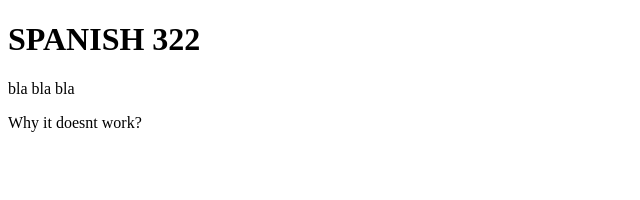
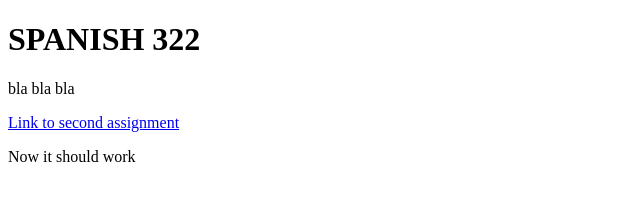
Before and after one commit to philippegaroflid/philippegaroflid.github.io, a plain HTML site: page index.html in a window 1280 px wide. Shown: the whole page, without its empty margins (0-640 px from the left). Drawn offline with Linux system fonts and the light colour scheme.

Commit message:
adding back ling

```diff
--- a/index.html
+++ b/index.html
@@ -12,8 +12,9 @@
 <p></p>
 <p>bla bla bla</p>
 
+<a href="secondassignment.html"> Link to second assignment </a>
 
-<p> Why it doesnt work?</p>
+<p> Now it should work </p>
 
 </body>
 </html>
```
